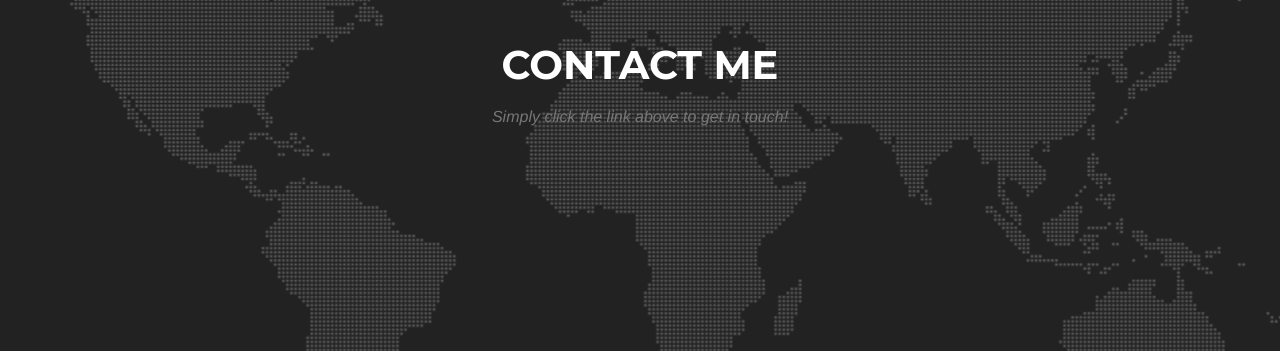
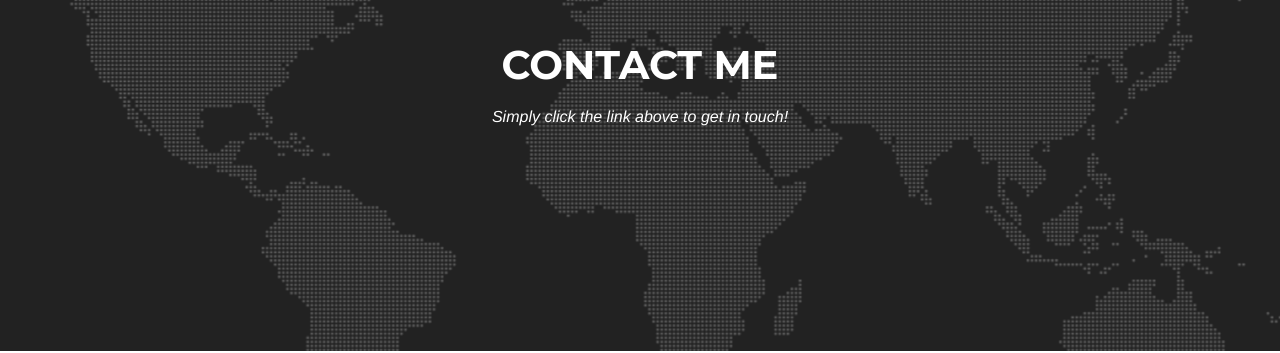
Before and after one commit to jgkamat/jgkamat.github.io, a Jekyll site: the page built from index.html, in a window 1280 px wide and 1400 px high, scrolled down 3860 px. Shown: the part 959-1312 px from the top of the window. Built offline with Jekyll 4.4.1, drawn with Linux system fonts in a browser that asks for light colours; some web fonts are replaced.

Commit message:
Make subheading text white in contact section

```diff
--- a/_includes/css/agency.css
+++ b/_includes/css/agency.css
@@ -663,6 +663,10 @@ section#contact .section-heading {
     color: #fff;
 }
 
+section#contact .section-subheading {
+    color: #fff;
+}
+
 section#contact .form-group {
     margin-bottom: 25px;
 }
```
